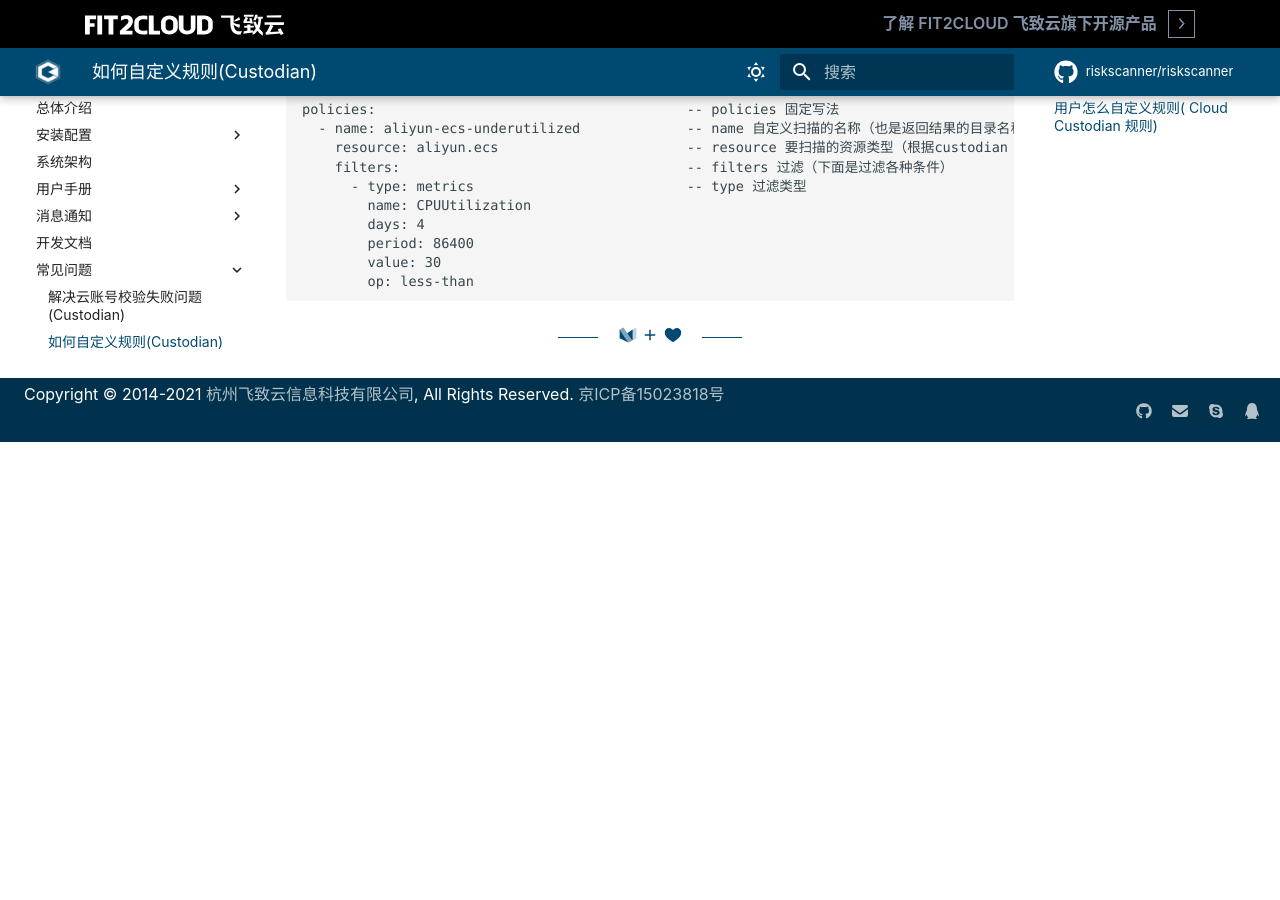
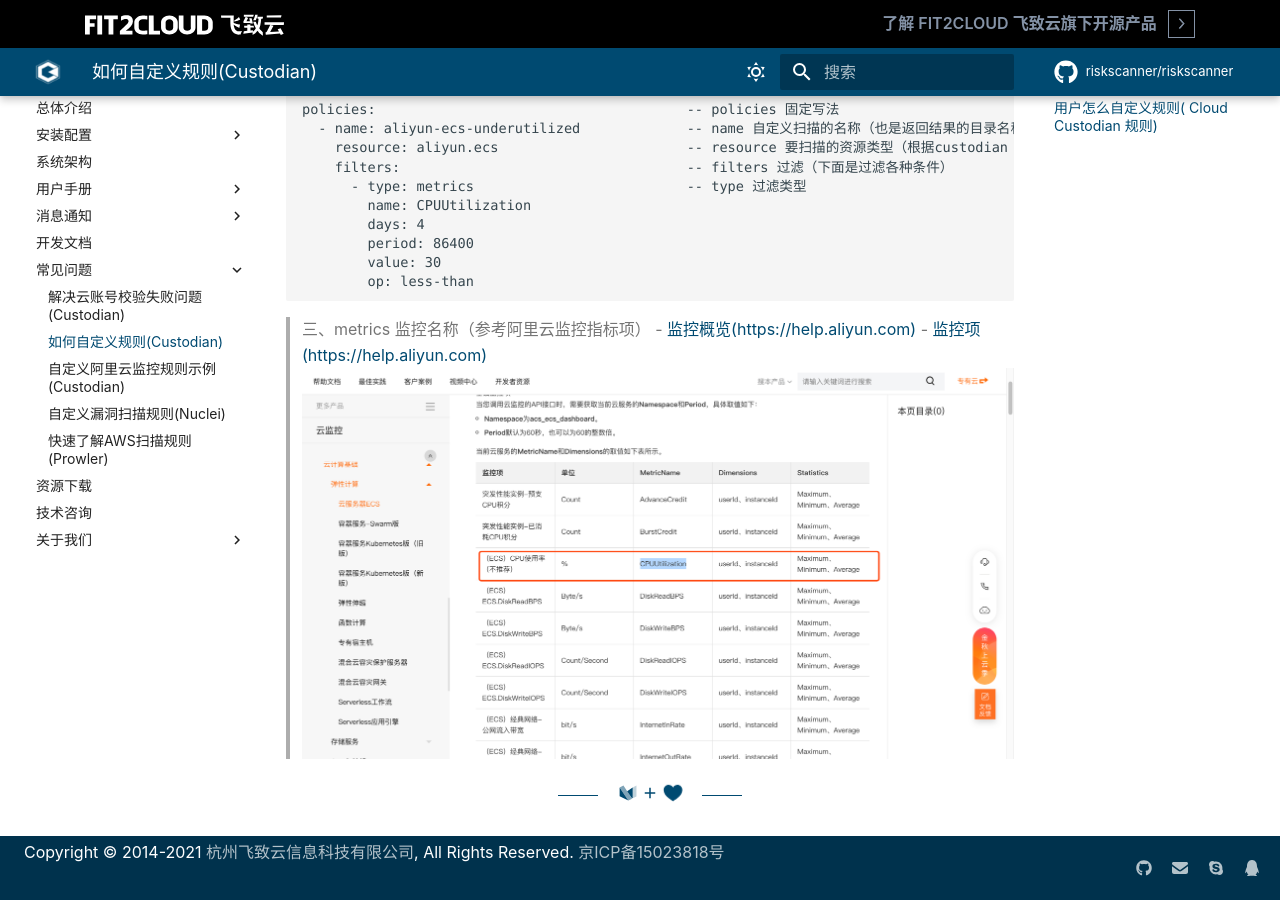
Before and after one commit to fit2cloud/riskscanner-docs, an MkDocs documentation site: the page built from docs/question/rule.md, in a window 1280 px wide and 900 px high, scrolled down 1092 px. Built offline with MkDocs 1.6.1 and Material for MkDocs 9.7.7, drawn with Linux system fonts in a browser that asks for light colours; comment, search, counter and statistics services are not loaded; the version menu is left out; before the commit the page ends 1534 px from its top, so only the background shows below that.

Commit message:
feat(question): 修改问题docs

````diff
--- a/docs/question/rule.md
+++ b/docs/question/rule.md
@@ -579,3 +579,8 @@ policies:                                      -- policies 固定写法
         value: 30
         op: less-than
 ```
+
+> 三、metrics 监控名称（参考阿里云监控指标项）
+- [监控概览(https://help.aliyun.com)](https://help.aliyun.com/document_detail/163515.html?spm=a2c1g.8271268.10000.177.2e90df25Y9AtSU)
+- [监控项(https://help.aliyun.com)](https://help.aliyun.com/document_detail/162844.htm?spm=a2c4g.11186623.0.0.2bc573c2Qhb3tx#concept-2482301)
+![监控项](../img/question/rule1.png)
````
Also changed, not shown: docs/question/nuclei.md (+1 -1 lines), docs/img/question/nuclei1.png (renamed from docs/img/question/img.png), docs/img/question/rule1.png (added).
